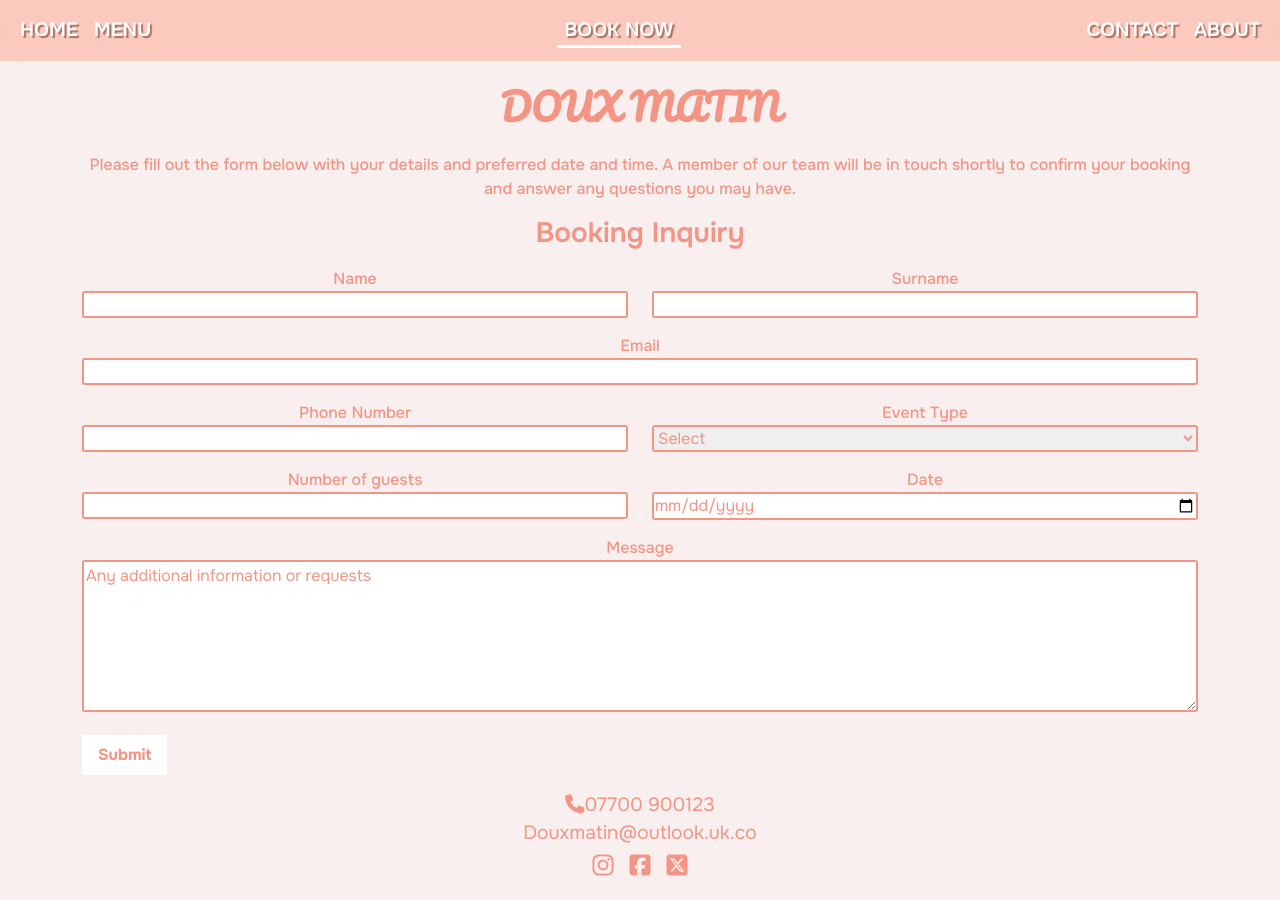
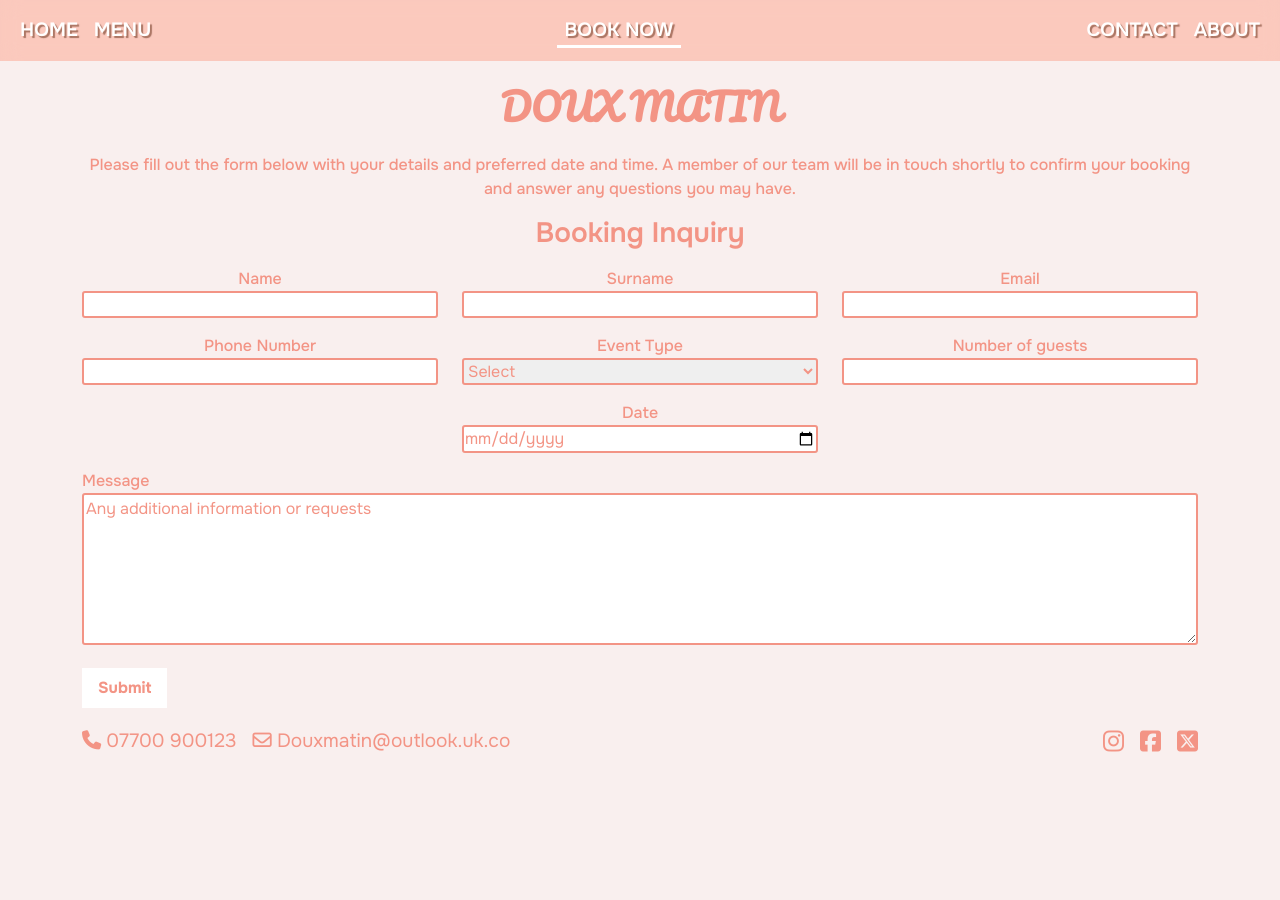
Before and after one commit to Carokyp/Doux-Matin, a plain HTML site: page Booking-Form.html in a window 1280 px wide. After the commit the page ends 800 px from the top, so only its background shows below. Drawn offline with nearby package versions, Linux system fonts and the light colour scheme.

Commit message:
Adjusted the ‘Book Now’ form so it is responsive on tablet

```diff
--- a/Booking-Form.html
+++ b/Booking-Form.html
@@ -65,31 +65,31 @@
                         <h3 class="mb-3">Booking Inquiry</h3>
                     </div>
 
-                    <div class="col-6 booking-form-fields mb-3">
+                    <div class="col-6 col-md-4 booking-form-fields mb-3">
                         <label for="name">Name</label>
                         <input type="text" id="name" name="name" required>
                     </div>
 
-                    <div class="col-6 booking-form-fields mb-3">
+                    <div class="col-6 col-md-4 booking-form-fields mb-3">
 
                         <label for="surname">Surname</label>
                         <input type="text" id="surname" name="surname" required>
 
                     </div>
 
-                    <div class="col-12 booking-form-fields mb-3">
+                    <div class="col-12 col-md-4 booking-form-fields mb-3">
                         <label for="email">Email</label>
                         <input type="email" id="email" name="email" required>
 
                     </div>
 
-                    <div class="col-6 booking-form-fields mb-3">
+                    <div class="col-6 col-md-4 booking-form-fields mb-3">
                         <label for="phone">Phone Number</label>
                         <input type="tel" id="phone" name="phone" required>
 
                     </div>
 
-                    <div class="col-6 booking-form-fields mb-3">
+                    <div class="col-6 col-md-4 booking-form-fields mb-3">
                         <label for="event-type">Event Type</label>
                         <select id="event-type" name="event-type" required>
                             <option value="" selected>Select</option>
@@ -100,20 +100,20 @@
                         </select>
                     </div>
 
-                    <div class="col-6 booking-form-fields mb-3">
+                    <div class="col-6 col-md-4 booking-form-fields mb-3">
 
                         <label for="number-of-guests">Number of guests</label>
                         <input type="number" id="number-of-guests" name="number-of-guests" min="1" max="15" required>
 
                     </div>
 
-                    <div class="col-6 booking-form-fields mb-3">
+                    <div class="col-6 col-md-4 booking-form-fields mb-3 ">
                         <label for="date">Date</label>
                         <input type="date" id="reservation-date" name="date" required>
 
                     </div>
 
-                    <div class="col-12 booking-form-fields mb-3">
+                    <div class="col-12 booking-form-fields mb-3 text-md-start">
                         <label for="message">Message</label>
                         <textarea id="message" name="message" rows="6"
                             placeholder="Any additional information or requests"></textarea>
@@ -132,12 +132,10 @@
     <footer>
         <div class="container">
             <div class="row">
-                <div class="col-12 justify-content-center align-items-center text-center mb-3 footer-text">
-                    <div>
-                        <p class="mb-0"><i class="fa-solid fa-phone"></i>07700 900123</p>
-                    </div>
-                    <div>
-                        <p class="mb-0">Douxmatin@outlook.uk.co</p>
+                <div class="col-12 d-flex flex-column flex-md-row justify-content-between align-items-center text-center text-md-start mb-3 footer-text">
+                    <div class="d-flex flex-column flex-md-row gap-3 mb-2 mb-md-0">
+                        <p class="mb-0"><i class="fas fa-phone"></i> 07700 900123</p>
+                         <p class="mb-0"><i class="fa-regular fa-envelope"></i> Douxmatin@outlook.uk.co</p>
                     </div>
                     <div class="social-media">
                         <a href="https://www.instagram.com/" target="_blank" rel="noopener noreferrer">
--- a/assets/css/style.css
+++ b/assets/css/style.css
@@ -484,9 +484,9 @@ a.return-home {
     }
 
     .navbar .nav-link.active::after {
-        left: 1rem;
+        left: 0.1rem;
         min-height: 0.2rem;
-        width: 4rem;
+        min-width: 4rem;
     }
 
     #tagline p {
@@ -570,6 +570,11 @@ a.return-home {
     .social-media i {
         font-size: 1rem;
     }
+
+    .booking-form-header h3{
+        font-size: 1.2rem;
+    }
+
 }
 
 
```
